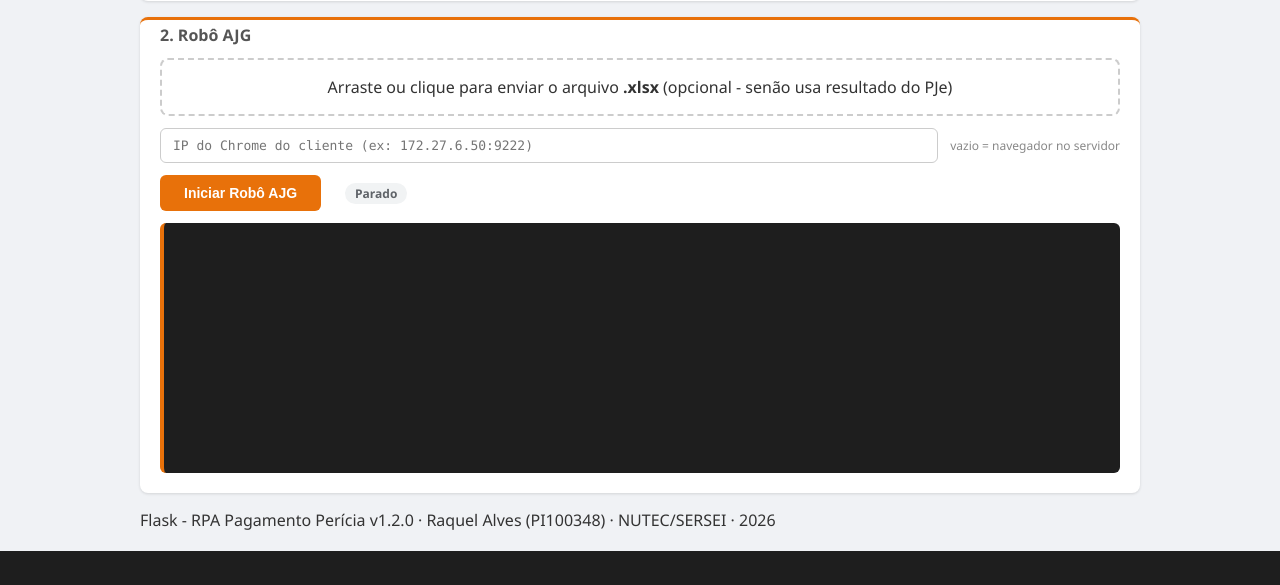
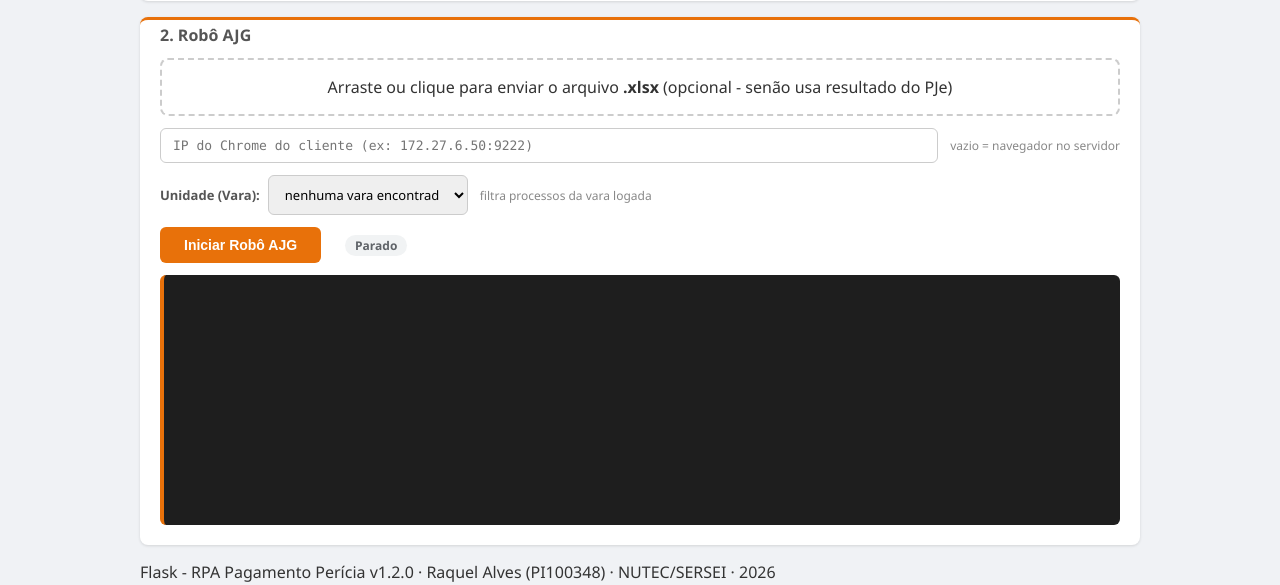
Before and after one commit to raquelalvesm/ROBO_AJG, a Flask app: page / in a window 1280 px wide. Shown: the part 571-1156 px from the top of the page. Before the commit the page ends 1122 px from the top, so only its background shows below. Run offline with Flask 3, Linux system fonts and the light colour scheme; data that the repository does not hold is empty.

Commit message:
feat(branch): versao com filtro por Unidade (Vara) no robo AJG

```diff
--- a/ajg_scraper.py
+++ b/ajg_scraper.py
@@ -675,6 +675,13 @@ class ScraperAJG:
 
             resultados = self.ler_resultado(caminho)
 
+            # Filtra por vara somente se uma unidade foi selecionada
+            if self.vara:
+                resultados = [r for r in resultados if r.get('vara', '').strip() == self.vara]
+                self.log(f'Filtrando por vara "{self.vara}": {len(resultados)} processo(s)')
+            else:
+                self.log('Sem filtro de vara: processando todos os processos.')
+
             self.log(f'Processos com juntada=OK: {len(resultados)}')
 
             if not resultados:
--- a/app.py
+++ b/app.py
@@ -359,11 +359,13 @@ def iniciar_ajg():
             return jsonify({'error': 'Robo AJG ja esta em execucao'}), 400
     dados = request.get_json(silent=True) or {}
     vara = dados.get('vara', '').strip()
+    if not vara:
+        return jsonify({'error': 'Selecione a unidade (Vara) antes de iniciar.'}), 400
     caminho_ajg = CAMINHO_AJG_XLSX if os.path.exists(CAMINHO_AJG_XLSX) else None
     ajg_scraper = ScraperAJG(debugger_address=None, vara=vara, caminho_arquivo=caminho_ajg)
     ajg_thread = threading.Thread(target=ajg_scraper.run, daemon=True)
     ajg_thread.start()
-    return jsonify({'status': 'iniciado', 'vara': vara or 'todas'})
+    return jsonify({'status': 'iniciado', 'vara': vara})
 
 
 @app.route('/login-ajg', methods=['POST'])
--- a/templates/index.html
+++ b/templates/index.html
@@ -86,6 +86,13 @@
             <div class="toolbar">
                 <input type="text" class="chrome-input" id="chromeDebuggerAJG" placeholder="IP do Chrome do cliente (ex: 172.27.6.50:9222)" title="Deixe vazio para abrir o Chrome no servidor">
                 <span class="input-hint">vazio = navegador no servidor</span>
+            </div>
+            <div class="toolbar">
+                <label style="font-size:13px; font-weight:600; color:#555;">Unidade (Vara):</label>
+                <select id="filtroVaraAJG" class="chrome-input" style="flex:0 1 200px; min-width:180px; font-family:inherit;">
+                    <option value="">-- selecione --</option>
+                </select>
+                <span class="input-hint">filtra processos da vara logada</span>
             </div>
             <div class="toolbar">
                 <button class="btn btn-ajg" id="btnStartAJG" onclick="startAJG()">Iniciar Robô AJG</button>
@@ -457,8 +464,11 @@
         }
 
         function startAJG() {
-            // Vara opcional — se não selecionada, processa todas
-            const vara = '';
+            const vara = document.getElementById('filtroVaraAJG').value.trim();
+            if (!vara) {
+                alert('Selecione a unidade (Vara) antes de iniciar o Robô AJG.');
+                return;
+            }
             btnStartAJG.disabled = true;
             btnDownload.classList.add('hidden');
             btnCloseBrowserAJG.classList.add('hidden');
```
Also changed, not shown: 1 other file.
